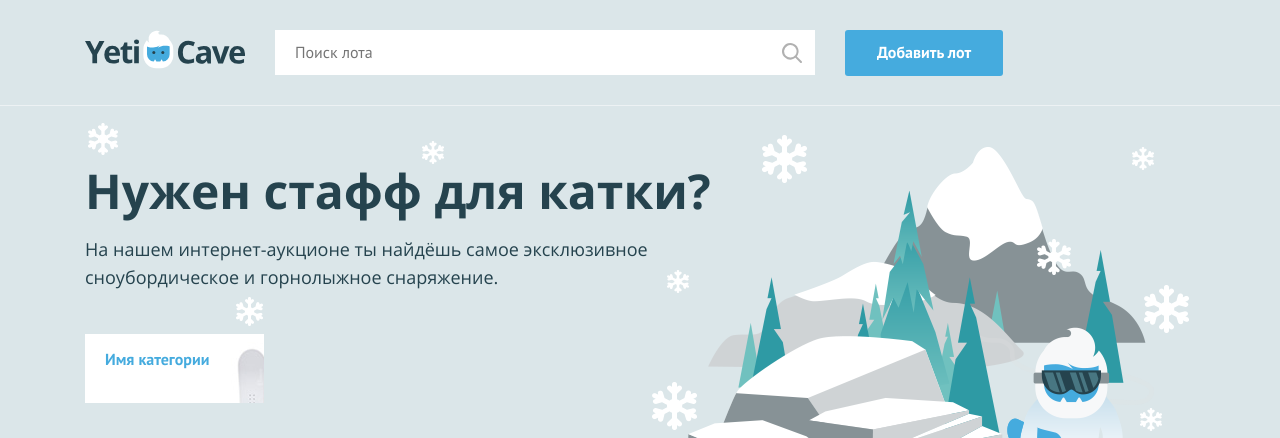
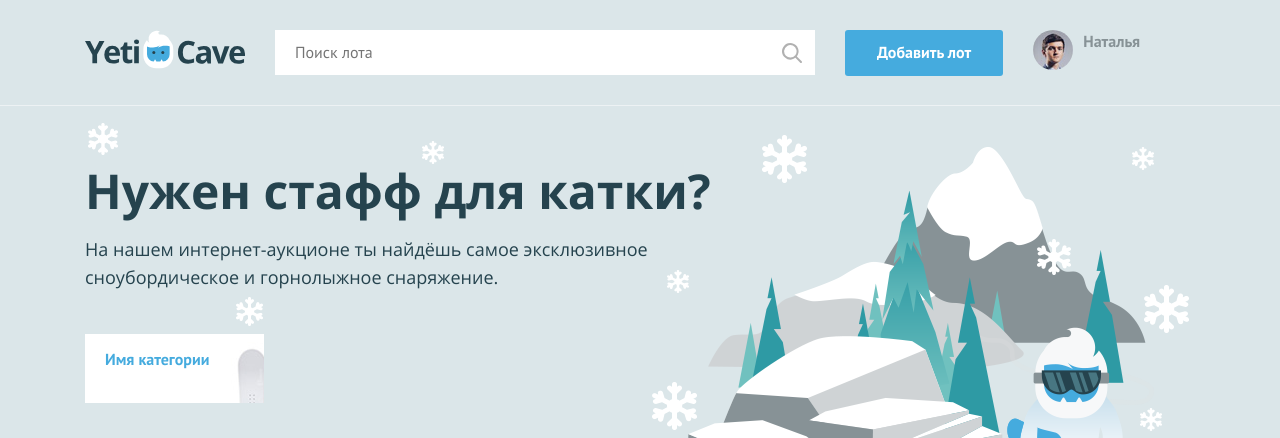
Before and after one commit to Tessateria/787117-yeticave, a PHP site: page / in a window 1280 px wide. Shown: the top 438 px of the page. Run offline with PHP 8.4, Linux system fonts and the light colour scheme.

Commit message:
добавили проверку условия авторизации

```diff
--- a/index.php
+++ b/index.php
@@ -1,7 +1,7 @@
 <?php
 $is_auth = rand(0, 1);
 
-$user_name = ''; // укажите здесь ваше имя
+$user_name = 'Наталья';
 $user_avatar = 'img/user.jpg';
 ?>
 <!DOCTYPE html>
@@ -28,9 +28,23 @@ $user_avatar = 'img/user.jpg';
         <a class="main-header__add-lot button" href="pages/add-lot.html">Добавить лот</a>
 
         <nav class="user-menu">
-
-        <!-- здесь должен быть PHP код для показа аватара пользователя -->
-
+            <?php if ($is_auth): ?>
+            <div class="user-menu__image">
+                <img src="img/user.jpg" width="40" height="40" alt="Пользователь">
+            </div>
+            <div class="user-menu__logged">
+                <p><?=$user_name?></p>
+            </div>
+            <?php else:?>
+            <ul class="user-menu__list">
+                <li class="user-menu__item">
+                    <a href="#">Регистрация</a>
+                </li>
+                <li class="user-menu__item">
+                    <a href="#">Вход</a>
+                </li>
+            </ul>
+            <?php endif?>
         </nav>
     </div>
 </header>
```
